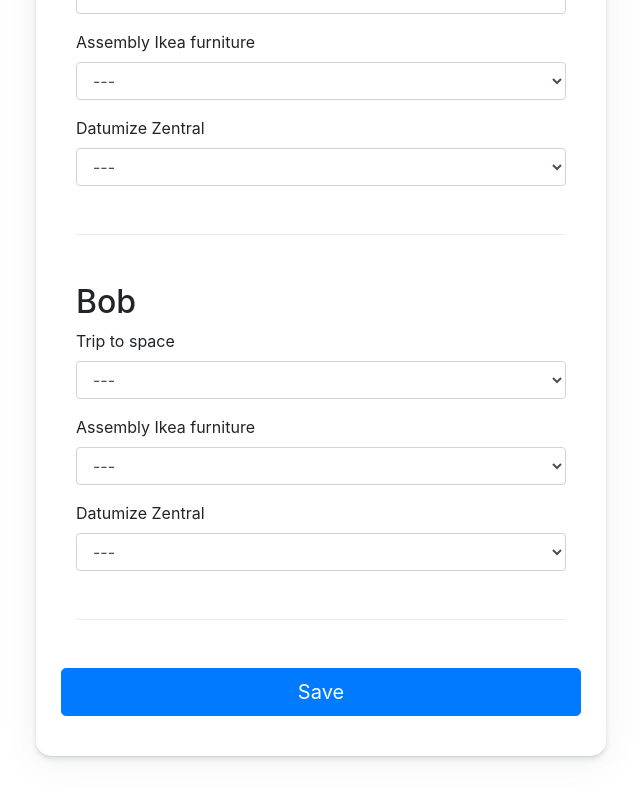
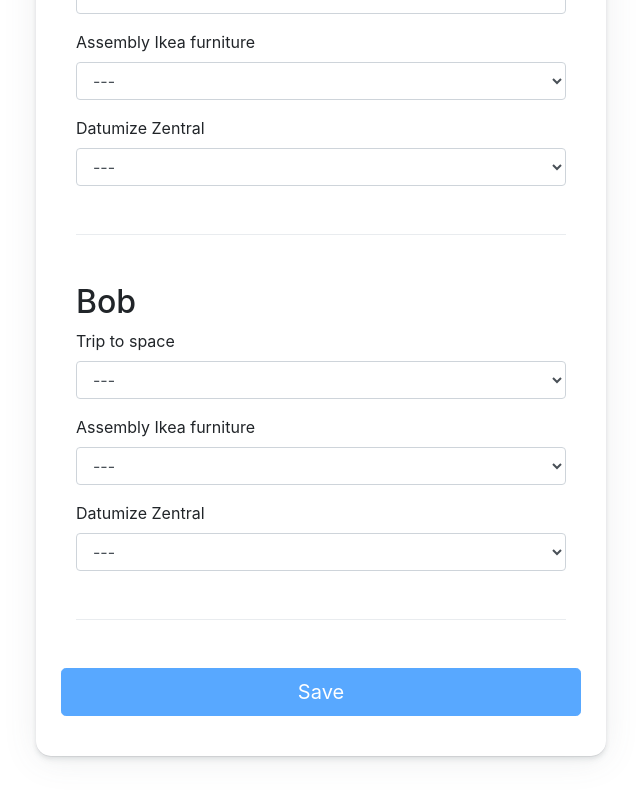
Before and after one commit to adj87/Frontend-Qualification-Task-Datumize, a React (Create React App) app: page / in a window 1280 px wide. Shown: the part 640-1440 px from the top of the page, without its empty margins (319-959 px from the left). Built offline with nearby package versions, Linux system fonts and the light colour scheme; data requests are answered from the project's data file.

Commit message:
form validated button

```diff
--- a/src/actions/index.js
+++ b/src/actions/index.js
@@ -1,5 +1,5 @@
 import axios from 'axios'
-import { url } from '../config'
+import { url } from '../helpers'
 
 export const fetchUsers = users => {
   return dispatch => {
--- a/src/components/MyForm.js
+++ b/src/components/MyForm.js
@@ -8,6 +8,8 @@ import { connect } from 'react-redux'
 import { bindActionCreators } from 'redux'
 import { fetchUsers, fetchProjects, fetchRoles } from '../actions'
 import UserGroup from './UserGroup'
+
+import { counterInputsFilled } from '../helpers'
 
 class MyForm extends React.Component {
   constructor(props) {
@@ -80,11 +82,15 @@ class MyForm extends React.Component {
   }
 
   render() {
-    const { users } = this.props.data
-    console.log(users.length)
+    const { users,projects,roles,formDataValues } = this.props.data
+    const amountOfInputs = projects.length*roles.length
+    const amountOfInputsFilled = counterInputsFilled(formDataValues)
+    const isDisabled = !(amountOfInputs==amountOfInputsFilled)
 
-    if (users.length > 0) {
+    if (users.length > 0 && projects.length>0 && roles.length>0) {
+
       return (
+
         <Form className="mt-4" onSubmit={this.handleSubmit}>
           <p className="text-muted font-italic">
             Please, for each user select a rol for each project
@@ -95,14 +101,14 @@ class MyForm extends React.Component {
               return <UserGroup user={user} key={`user-${index}`} />
             })}
 
-            <Button color="primary" size="lg" block type="submit">
+            <Button color="primary" size="lg" block type="submit" disabled={isDisabled}>
               Save
             </Button>
           </Row>
         </Form>
       )
     } else {
-      return null
+      return <div>Cargando</div>
     }
   }
 }
@@ -113,7 +119,7 @@ const mapStateToProps = state => {
       users: state.users,
       projects: state.projects,
       roles: state.roles,
-      relations: state.relations
+      formDataValues: state.formDataValues
     }
   }
 }
--- a/src/components/UserGroup.js
+++ b/src/components/UserGroup.js
@@ -49,7 +49,7 @@ function UserGroup({ data, user, changeValuesForm }) {
                   </option>
                 )
               })}
-              <option value={null}>---</option>) )}
+              <option>---</option>) )}
             </Input>
           </FormGroup>
         )
--- a/src/config.js
+++ /dev/null
@@ -1 +0,0 @@
-export const url = 'http://localhost:3000'
--- /dev/null
+++ b/src/helpers.js
@@ -0,0 +1,13 @@
+export const url = 'http://localhost:3000'
+
+export function counterInputsFilled (object) {
+    let counter = 0
+    for (var user in object) {
+      for (var project in object[user]) {
+        const value = object[user][project]
+        if(value!=="---")
+            counter++
+      }
+    }
+    return counter
+}
```
